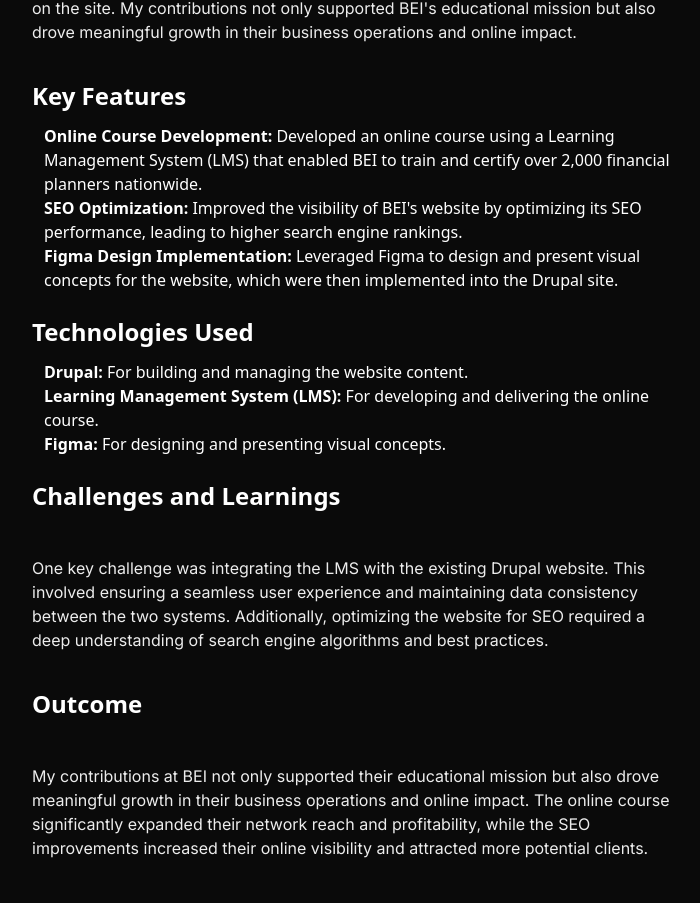
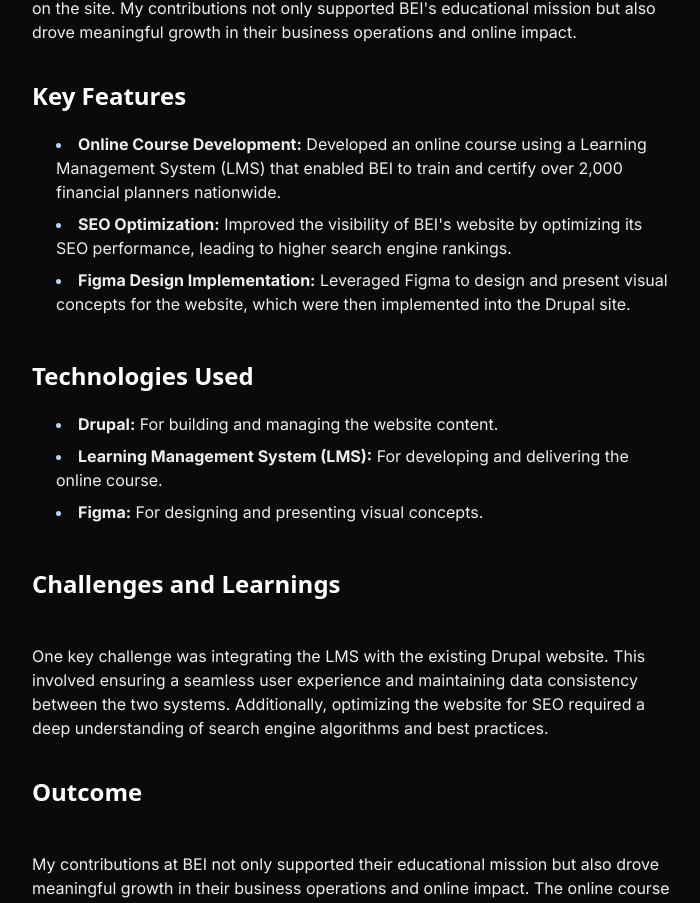
Before and after one commit to Erics1337/magic-portfolio, a Next.js app: page /en/work/bei-drupal-development in a window 1280 px wide. Shown: the part 1578-2481 px from the top of the page, without its empty margins (288-988 px from the left). Built offline with nearby package versions, Linux system fonts and the light colour scheme.

Commit message:
Fix: Lists formatting

```diff
--- a/src/components/mdx.tsx
+++ b/src/components/mdx.tsx
@@ -122,6 +122,38 @@
     );
 };
 
+function createList({ children }: TextProps) {
+    return (
+        <Text
+            as="ul"
+            style={{
+                listStyle: 'disc',
+                paddingLeft: 'var(--static-space-24)',
+                marginTop: 'var(--static-space-8)',
+                marginBottom: 'var(--static-space-12)'
+            }}
+            variant="body-default-m"
+            onBackground="neutral-medium">
+            {children}
+        </Text>
+    );
+}
+
+function createListItem({ children }: TextProps) {
+    return (
+        <Text
+            as="li"
+            style={{
+                display: 'list-item',
+                marginBottom: 'var(--static-space-8)'
+            }}
+            variant="body-default-m"
+            onBackground="neutral-medium">
+            {children}
+        </Text>
+    );
+}
+
 const components = {
     p: createParagraph as any,
     h1: createHeading(1) as any,
@@ -132,6 +164,8 @@
     h6: createHeading(6) as any,
     img: createImage as any,
     a: CustomLink as any,
+    ul: createList as any,
+    li: createListItem as any,
     Table,
     CodeBlock
 };
```
